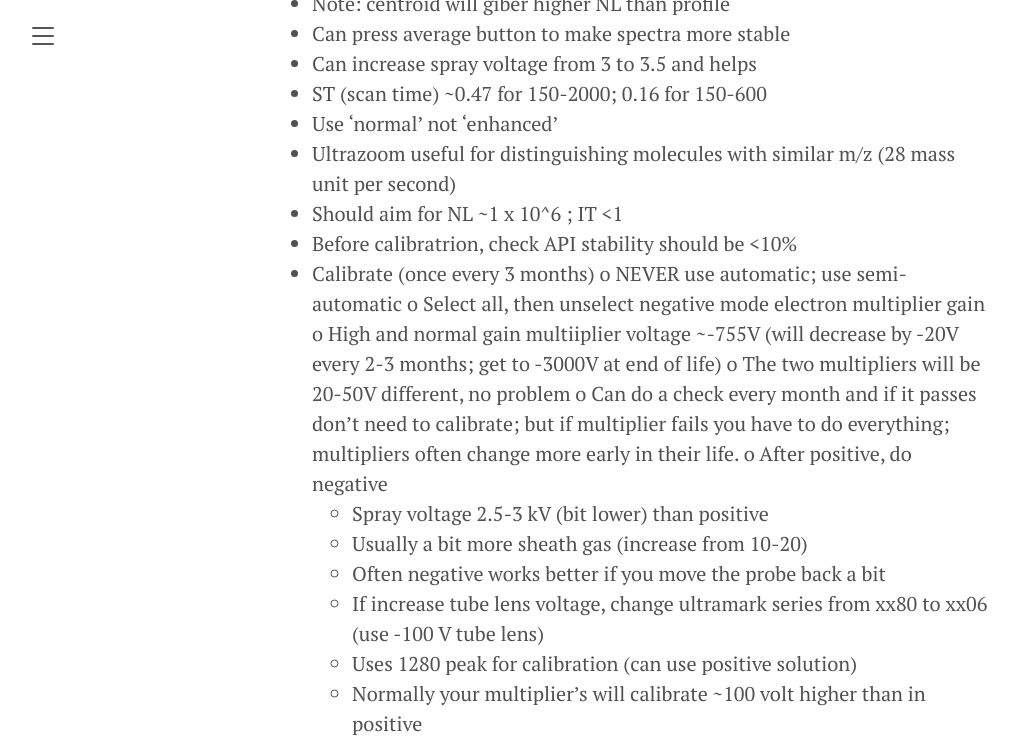
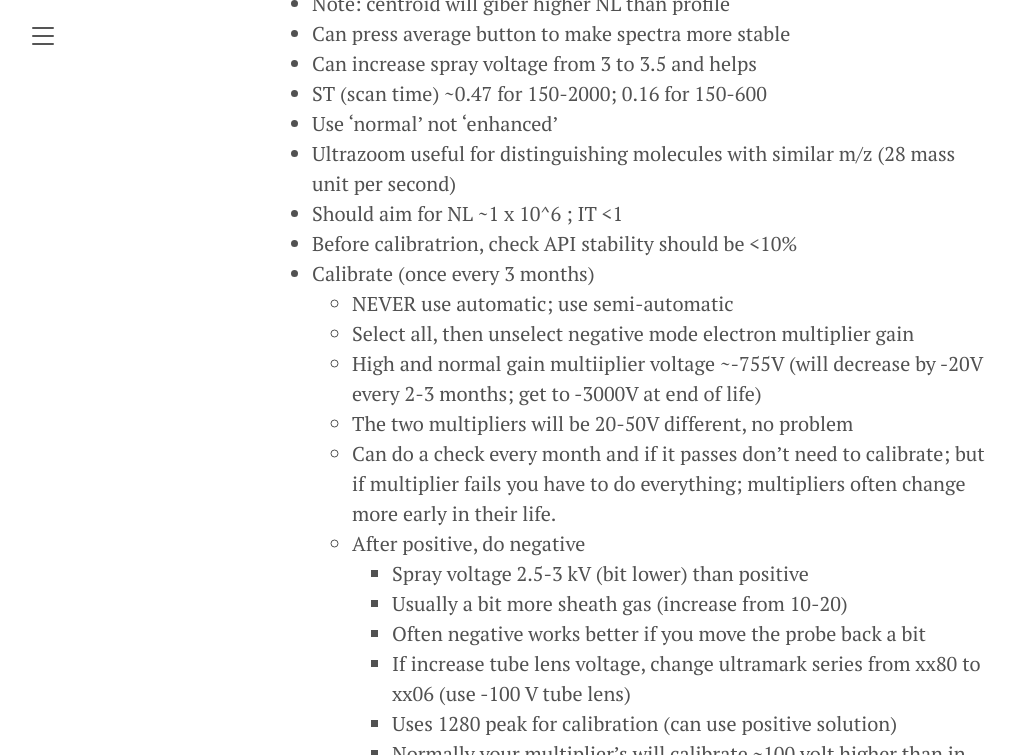
Before and after one commit to horsmanlab/horsmanlab.github.io, a Jekyll site: the page built from Protocols/cal.md, in a window 1280 px wide and 900 px high, scrolled down 451 px, cut to the strip 0-755 px from the top of the window. Shown: the whole strip, without its empty margins (8-1026 px from the left). Built offline with Jekyll 4.4.1, drawn with Linux system fonts in a browser that asks for light colours; our own code applies the rules of GitHub Pages for plain Markdown files.

```diff
--- a/Protocols/cal.md
+++ b/Protocols/cal.md
@@ -20,17 +20,17 @@ Change to low-flow needle and remove sweep cone.
 -	Should aim for NL ~1 x 10^6 ; IT <1
 -	Before calibratrion, check API stability should be <10%
 -	Calibrate (once every 3 months)
-o	NEVER use automatic; use semi-automatic
-o	Select all, then unselect negative mode electron multiplier gain
-o	High and normal gain multiiplier voltage ~-755V (will decrease by -20V every 2-3 months; get to -3000V at end of life)
-o	The two multipliers will be 20-50V different, no problem
-o	Can do a check every month and if it passes don’t need to calibrate; but if multiplier fails you have to do everything; multipliers often change more early in their life.
-o	After positive, do negative
-	- Spray voltage 2.5-3 kV (bit lower) than positive
-	- Usually a bit more sheath gas (increase from 10-20)
-	- Often negative works better if you move the probe back a bit
-	- If increase tube lens voltage, change ultramark series from xx80 to xx06 (use -100 V tube lens)
-	- Uses 1280 peak for calibration (can use positive solution)
-	- Normally your multiplier’s will calibrate ~100 volt higher than in positive
+	- NEVER use automatic; use semi-automatic
+	- Select all, then unselect negative mode electron multiplier gain
+	- High and normal gain multiiplier voltage ~-755V (will decrease by -20V every 2-3 months; get to -3000V at end of life)
+	- The two multipliers will be 20-50V different, no problem
+	- Can do a check every month and if it passes don’t need to calibrate; but if multiplier fails you have to do everything; multipliers often change more early in their life.
+	- After positive, do negative
+		- Spray voltage 2.5-3 kV (bit lower) than positive
+		- Usually a bit more sheath gas (increase from 10-20)
+		- Often negative works better if you move the probe back a bit
+		- If increase tube lens voltage, change ultramark series from xx80 to xx06 (use -100 V tube lens)
+		- Uses 1280 peak for calibration (can use positive solution)
+		- Normally your multiplier’s will calibrate ~100 volt higher than in positive
 
 <iframe src="https://drive.google.com/file/d/1vcJcX3uO14d9Zb8UBsLSqM_LJuzPMjns/view" width="100%" height="700px" frameborder="0" allowfullscreen></iframe>
```
